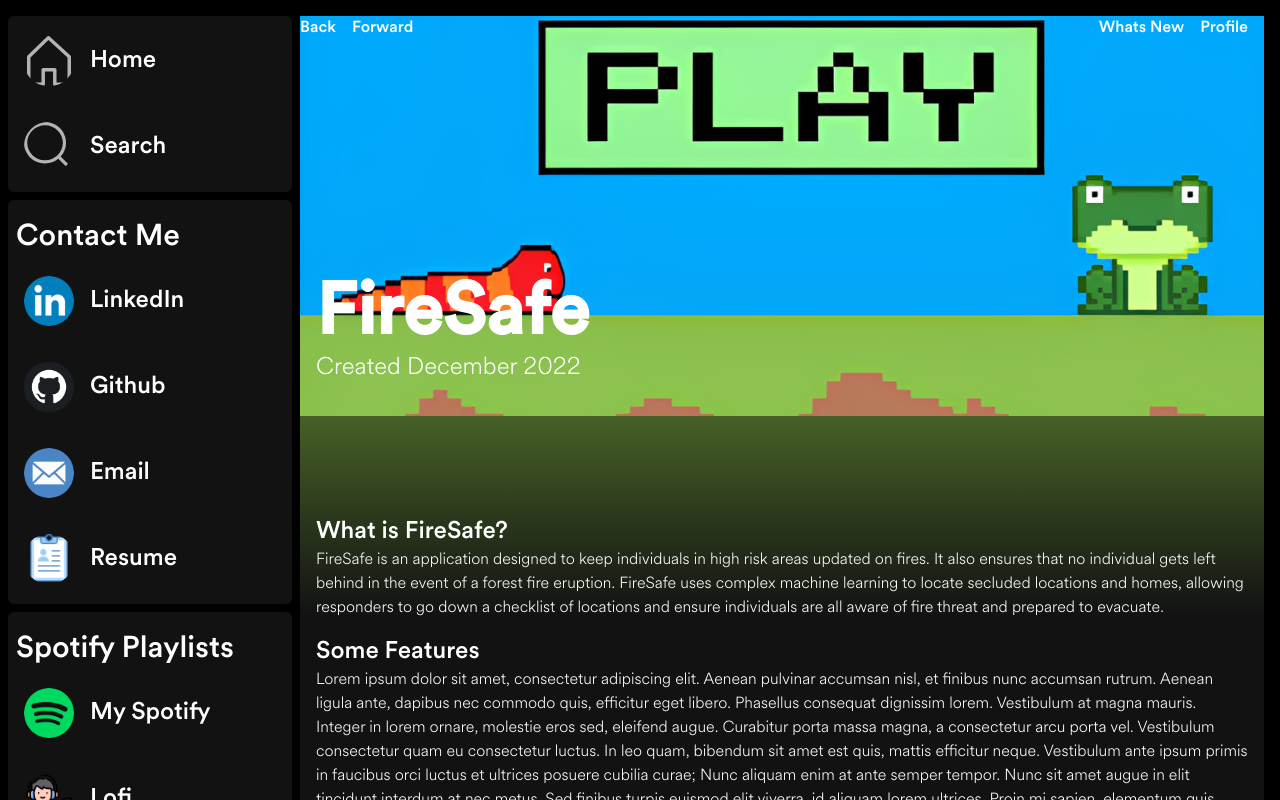
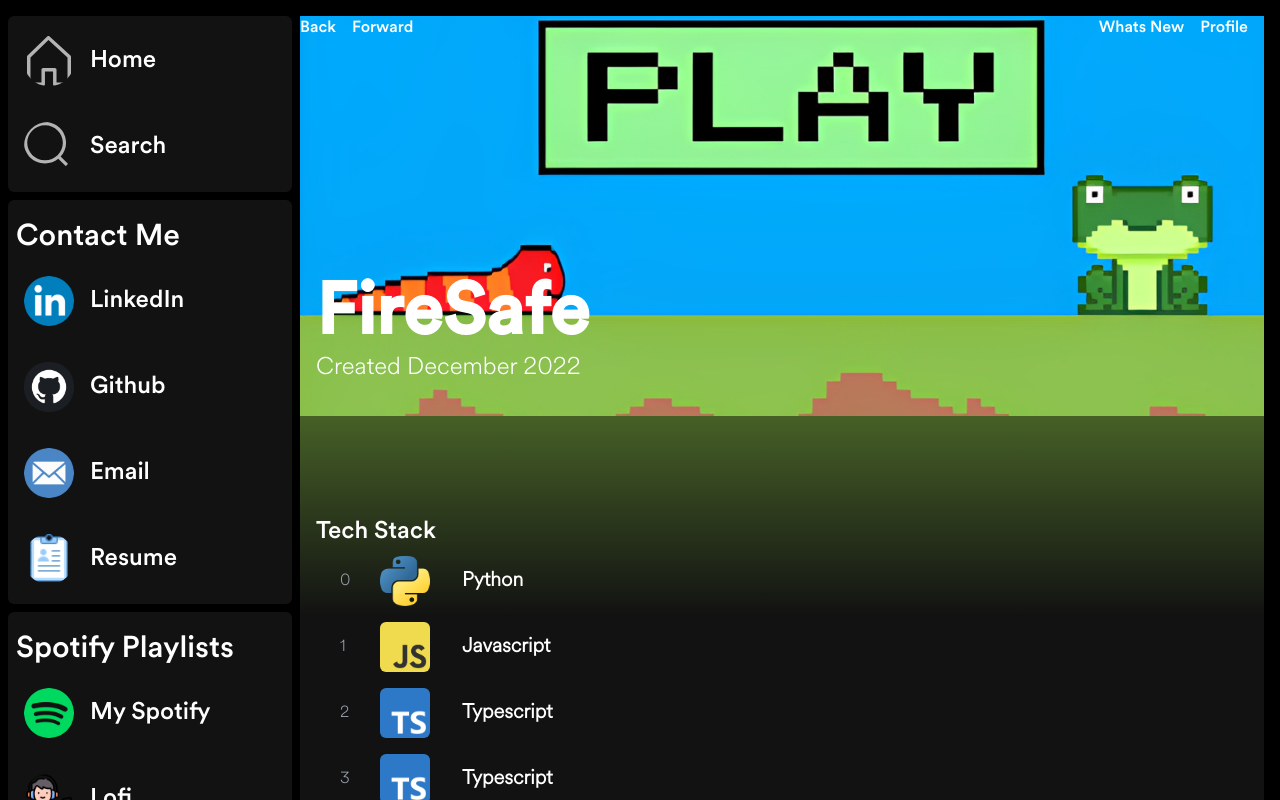
Before and after one commit to TylerBeach/spotify-portfolio-v2, a Next.js app in the folder frontend/: page /projects/FireSafe in a window 1280 px wide. Built offline with nearby package versions, Linux system fonts and the light colour scheme.

Commit message:
reorder project page

```diff
--- a/frontend/src/Components/Project.tsx
+++ b/frontend/src/Components/Project.tsx
@@ -58,8 +58,21 @@ interface Project {
             >
             </div>
 
+            {/* project tech stack */}
+            <div className='px-4 flex flex-col my-4 mt-[-100px]'>
+                <h2 className='text-2xl'>Tech Stack</h2>
+
+                {project.techStack.map((techStack, index) => (
+                    <div key={index} className='hover-effect flex flex-row rounded-md w-[100%] h-auto min-w-[300px] gap-x-6 pl-6 items-center SpotifyLightFont'>
+                        <h2 className='text-gray-400 w-2'>{index}</h2>
+                        <img className='rounded-md w-[50px] h-[50px] object-contain m-2 ' src={`/images/techStack/${techStack}.png`} alt="Tech Stack"/>
+                        <h1 className='text-white font-semibold text-xl'>{techStack}</h1>
+                    </div>
+                ))}
+            </div>
+
             {/* project paragraphs */}
-            <div className='px-4 flex flex-col w-full mt-[-100px]'>
+            <div className='px-4 flex flex-col w-full '>
                 {project.paragraphData.map((aParagraph, index) => (
                     <div key={index} className='flex flex-col mb-4'>
                         <h2 className='text-2xl'>{aParagraph.paragraphTitle}</h2>
@@ -75,18 +88,6 @@ interface Project {
                 ))}
             </div>
 
-            {/* project tech stack */}
-            <div className='px-4 flex flex-col my-4'>
-                <h2 className='text-2xl'>Tech Stack</h2>
-
-                {project.techStack.map((techStack, index) => (
-                    <div key={index} className='hover-effect flex flex-row rounded-md w-[100%] h-auto min-w-[300px] gap-x-6 pl-6 items-center SpotifyLightFont'>
-                        <h2 className='text-gray-400 w-2'>{index}</h2>
-                        <img className='rounded-md w-[50px] h-[50px] object-contain m-2 ' src={`/images/techStack/${techStack}.png`} alt="Tech Stack"/>
-                        <h1 className='text-white font-semibold text-xl'>{techStack}</h1>
-                    </div>
-                ))}
-            </div>
 
             {/* project github link */}
             <a href={project.link} className='px-4'>Link</a>
```
